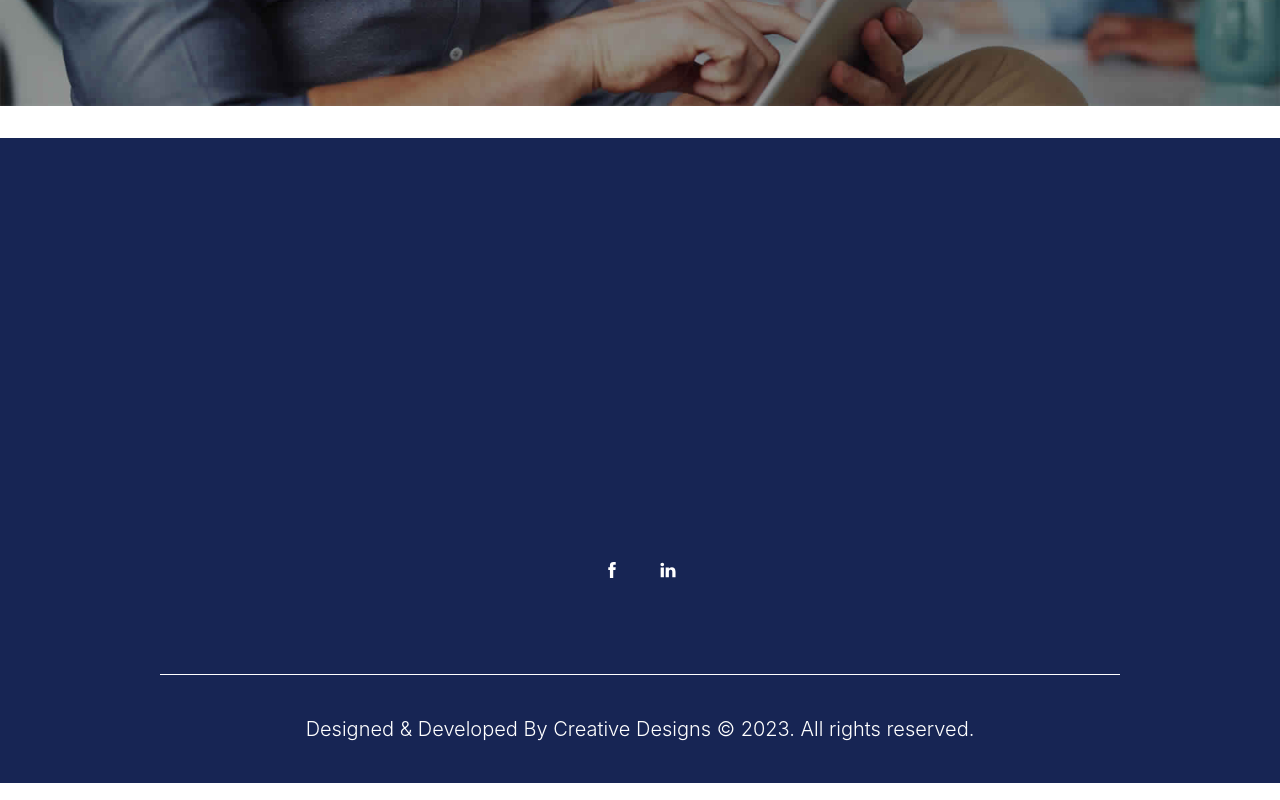
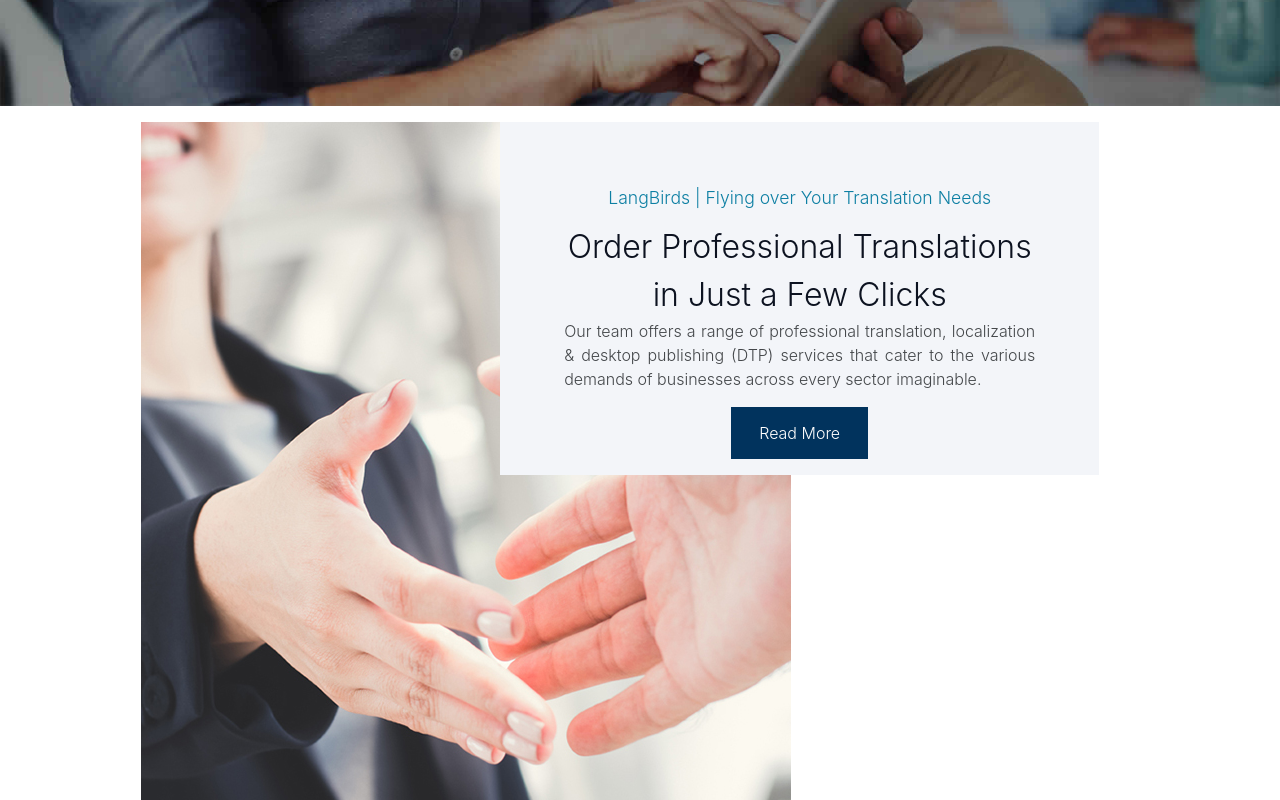
Before and after one commit to Ciscoflash/LandBirds_Clone, a React (Vite) app: page / in a window 1280 px wide. Shown: the part 540-1340 px from the top of the page. Built offline with nearby package versions, Linux system fonts and the light colour scheme.

Commit message:
Bug: fixed dynamic route pointer on the navbar component

```diff
--- a/src/App.jsx
+++ b/src/App.jsx
@@ -3,18 +3,21 @@ import { BrowserRouter, Routes, Route } from "react-router-dom";
 import viteLogo from "/vite.svg";
 import "./App.css";
 import Layout from "./components/Layout";
-import Carear from "./pages/Carear";
 import Home from "./pages/Home";
 import Navbar from "./components/Navbar";
 import Footer from "./components/footer";
+import Careers from "./pages/Careers";
 
 function App() {
   return (
     <BrowserRouter>
       <Navbar />
       <Routes>
-        <Route path="/" element={<Home />} />
-        <Route path="/carear" element={<Carear />} />
+        <Route exact path="/" element={<Home />} />
+        {/* <Route path="/about-us" element={<AboutUs />} /> */}
+        {/* <Route path="/our-services" element={<OurServices />} /> */}
+        <Route path="/careers" element={<Careers />} />
+        {/* <Route path="/contact-us" element={<ContactUs />} /> */}
       </Routes>
       <Footer />
     </BrowserRouter>
--- a/src/components/Navbar.jsx
+++ b/src/components/Navbar.jsx
@@ -4,6 +4,7 @@ import { default as Logo } from "./../assets/images/Lang-Birds-final-70.png";
 import { LiaEditSolid } from "react-icons/lia";
 import { BiMenu } from "react-icons/bi";
 import { AiOutlineClose } from "react-icons/ai";
+import { Link } from "react-router-dom";
 
 const Navbar = () => {
   const [isOpen, setIsOpen] = useState(false);
@@ -19,12 +20,17 @@ const Navbar = () => {
         <div className="hidden lg:flex lg:w-[73%]  items-center justify-between ml-auto">
           {Menus.map((menu) => {
             return (
-              <li
-                className="list-none text-lg hover:text-blue-950 cursor-pointer   "
+              <Link
+                to={
+                  menu === "Home"
+                    ? "/"
+                    : `/${menu.toLowerCase().replace(/\s+/g, "-")}`
+                }
+                className="list-none text-lg hover:text-blue-950 cursor-pointer"
                 key={menu}
               >
                 {menu}
-              </li>
+              </Link>
             );
           })}
           <div className="flex h-full space-x-2 bg-blue-950 w-[15.5rem] px-6 cursor-pointer  items-center justify-center border-0 text-white hover:opacity-80 ">
--- a/src/pages/Carear.jsx
+++ b/src/pages/Careers.jsx
@@ -2,7 +2,7 @@ import React from "react";
 import Main from "../components/Main";
 import CarearBg from "../assets/images/carearBg.jpg";
 import form from "../components/form";
-const Carear = () => {
+const Careers = () => {
   return (
     <div>
       <div
@@ -18,4 +18,4 @@ const Carear = () => {
   );
 };
 
-export default Carear;
+export default Careers;
--- a/src/pages/Home.jsx
+++ b/src/pages/Home.jsx
@@ -1,5 +1,6 @@
 import React from "react";
 import Main from "../components/Main";
+import { default as handShake } from "../assets/images/handShake.jpg";
 import { default as ManImage } from "../assets/images/image-3.jpg";
 
 const Home = () => {
@@ -9,7 +10,31 @@ const Home = () => {
         image={ManImage}
         textOverlay={"Welcome to the Translation Office"}
         textPosition={""}
-      ></Main>
+      >
+        <div className="w-[80%] relative mx-auto">
+          <img src={handShake} alt="Handshake" />
+          <div className="bg-[#f3f5f9] w-[60%] block h-auto absolute top-0 right-10 px-16 pt-[4rem]">
+            <h6 className="text-[#0d7fa3] text-[1.1rem] leading-6">
+              LangBirds | Flying over Your Translation Needs
+            </h6>
+            <h2 className="mt-[0.4em] text-[32px] text-[#0c1220] leading-14">
+              Order Professional Translations in Just a Few Clicks
+            </h2>
+            <p className="text-[#44474a] text-justify">
+              Our team offers a range of professional translation, localization
+              & desktop publishing (DTP) services that cater to the various
+              demands of businesses across every sector imaginable.
+            </p>
+
+            <button
+              href="#"
+              className="py-[14px] my-4 px-[28px] bg-[#01335d] text-white"
+            >
+              Read More
+            </button>
+          </div>
+        </div>
+      </Main>
     </div>
   );
 };
```
Also changed, not shown: src/assets/images/handShake.jpg (renamed from src/assets/images/image-251.jpg).
